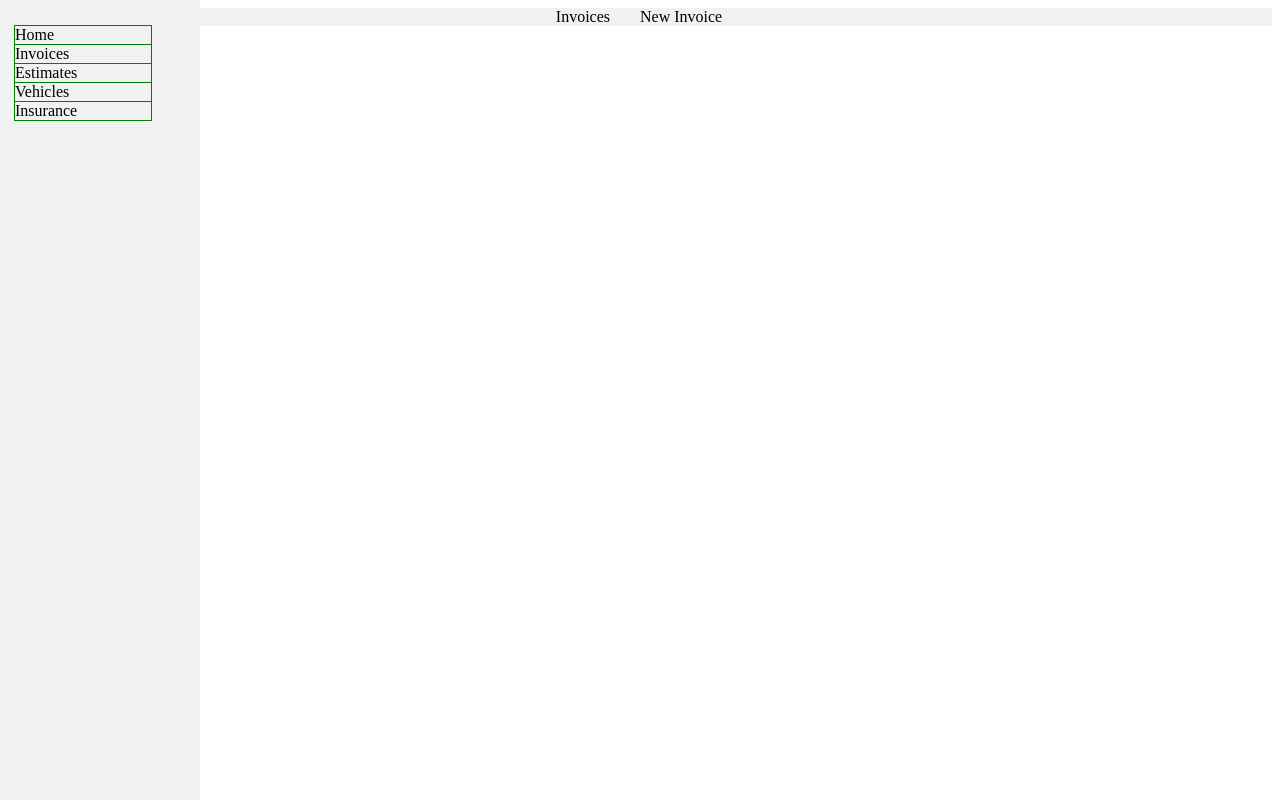
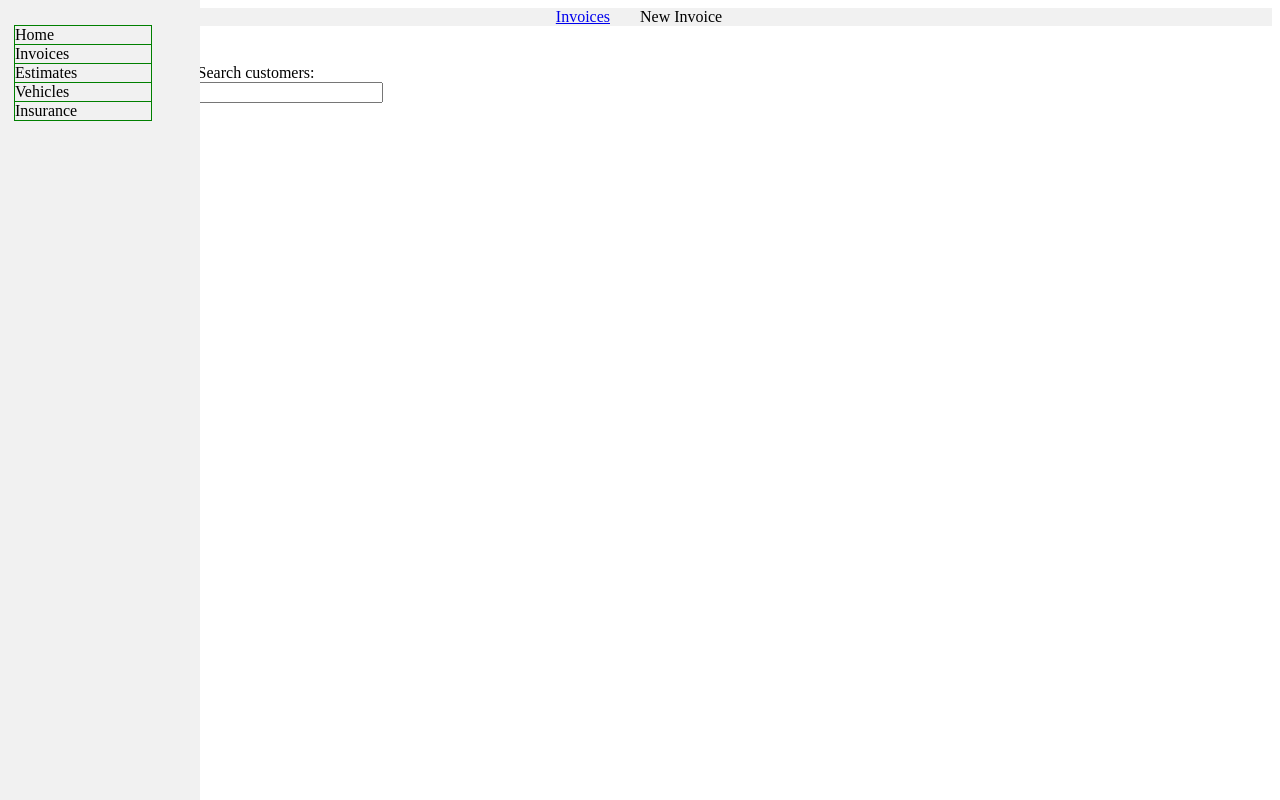
Before and after one commit to srservices9/bootp1.office-manager, a Flask app: page /sections/invoices in a window 1280 px wide. Run offline with Flask 3, Linux system fonts and the light colour scheme.

Commit message:
Continued work on frontend and will soon begin work on new-invoice form and dataflow to backend.

```diff
--- a/src/bootp1/routes/section.py
+++ b/src/bootp1/routes/section.py
@@ -2,6 +2,10 @@ from flask import Blueprint, request, render_template
 
 section = Blueprint("section", __name__, template_folder="templates")
 
+customers = ["Bill", "Bob"]
+
+@section.route("/invoices/inv-search")
 @section.route("/invoices")
+@section.route("")
 def invoice():
-    return render_template("invoices.html")
+    return render_template("invoice-search.html", customers=customers)
--- a/src/bootp1/templates/home.html
+++ b/src/bootp1/templates/home.html
@@ -2,6 +2,6 @@
 {% block title %}Home{% endblock %}
 
 {% block tabs %}
-	<li class="tab"><a href="/login">Login</a></li>
-	<li class="tab">About Us</li>
+<li class="tab"><a href="/login">Login</a></li>
+<li class="tab">About Us</li>
 {% endblock %}
--- /dev/null
+++ b/src/bootp1/templates/invoice-search.html
@@ -0,0 +1,22 @@
+{% extends "invoices.html" %}
+
+{% block style %}
+<style>
+	#invoice-search {
+		margin-left: 15%;
+		margin-top: 3%;
+	}
+</style>
+{% endblock %}
+
+{% block page %}
+<form id="invoice-search">
+	<label for="customers">Search customers:</label><br>
+	<input list="customers">
+	<datalist id="customers">
+	{% for customer in customers %}
+		<option value="{{ customer }}">
+	{% endfor %}
+	</datalist>
+</form>
+{% endblock %}
--- a/src/bootp1/templates/invoices.html
+++ b/src/bootp1/templates/invoices.html
@@ -1,6 +1,6 @@
 {% extends "main-template.html" %}
 
 {% block tabs %}
-	<li class="tab">Invoices</li>
-	<li class="tab">New Invoice</li>
+<li class="tab"><a href="/sections/invoices">Invoices</a></li>
+<li class="tab">New Invoice</li>
 {% endblock %}
--- a/src/bootp1/templates/main-template.html
+++ b/src/bootp1/templates/main-template.html
@@ -3,7 +3,7 @@
 <html, lang="en">
 
         <style>
-                #sections {
+                #sidebar {
                         top: 0;
                         left: 0;
                         list-style-type: none;
@@ -16,7 +16,7 @@
                         overflow: auto;
                 }
 
-                #section_buffer {
+                #inner_sidebar {
                         margin-top: 25px;
                         margin-left: 14px;
                         margin-right: 48px;
@@ -38,7 +38,7 @@
                         color: white;
                 }
 
-                #tabs {
+                #tab_bar {
                         display: flex;
                         justify-content: center;
                         align-items: center;
@@ -54,13 +54,9 @@
                         padding-right: 16px;
                         text-decoration: none;
                 }
+        </style>
 
-                #login {
-                        margin-top: 75px;
-                        margin-left: 45%;
-                        display: inline-block;
-                }
-        </style>
+        {% block style %}{% endblock %}
 
         <head>
                 {% block head %}
@@ -69,8 +65,8 @@
         </head>
 
         <body>
-                <menu id="sections">
-                        <div id="section_buffer">
+                <menu id="sidebar">
+                        <div id="inner_sidebar">
                                 <li><a class="section" href="/home">Home</a></li>
                                 <li><a class="section" href="/sections/invoices">Invoices</a></li>
                                 <li><a class="section">Estimates</a></li>
@@ -80,7 +76,7 @@
                 </menu>
 
 
-                <menu id="tabs">
+                <menu id="tab_bar">
                         {% block tabs %}
                         {% endblock %}
                 </menu>
```
Also changed, not shown: src/bootp1/templates/login.html (+10 -0 lines).
